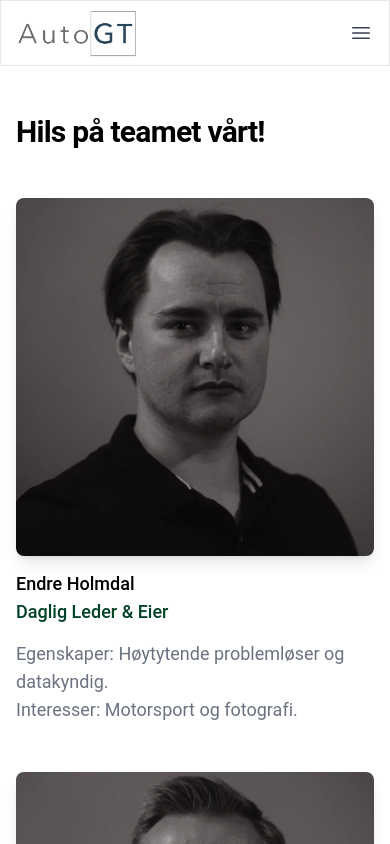
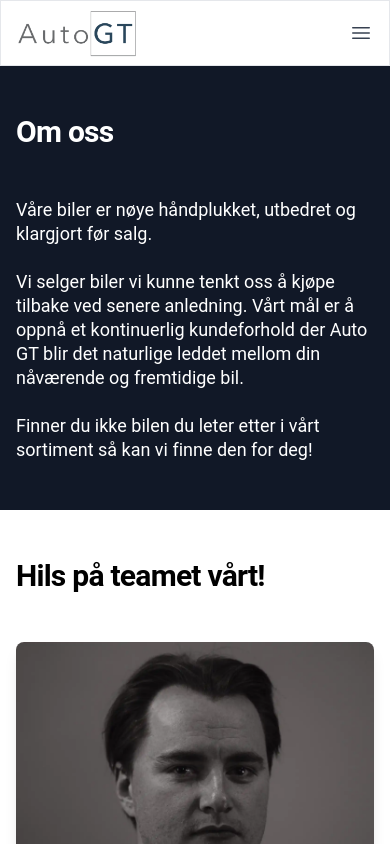
Before and after one commit to JoJe3003/AutoGT, a Next.js app: page /om-oss in a window 390 px wide. Shown: the top 844 px of the page. Built offline with nearby package versions, Linux system fonts and the light colour scheme.

Commit message:
Checkpoint after work

```diff
--- a/components/Kontakt.js
+++ b/components/Kontakt.js
@@ -132,7 +132,7 @@ export default function Example() {
 										className="h-6 w-6 flex-shrink-0 text-gray-400"
 										aria-hidden="true"
 									/>
-									<span className="ml-3">endre@autogt.no / erlend@autogt.no</span>
+									<span className="ml-3">post@autogt.no</span>
 								</dd>
 							</div>
 							<ul role="list" className="mt-6 flex items-center space-x-10">
--- a/components/Location.js
+++ b/components/Location.js
@@ -3,13 +3,13 @@ import Gmaps from './Gmaps';
 
 export default function Location() {
 	return (
-		<div className="pb-2">
+		<div className="pb-0">
 			<div className="mx-auto max-w-7xl px-4 py-12 sm:px-6 lg:px-8 lg:py-24">
-				<h2 className="text-3xl font-bold tracking-tight sm:text-4xl">Vår lokasjon</h2>
+				{/* <h2 className="text-3xl font-bold tracking-tight sm:text-4xl">Vår lokasjon</h2> */}
 				<div className="mx-auto lg:max-w-7xl lg:px-0">
 					{/* Main 3 column grid */}
-					<div className="grid grid-cols-1 items-start gap-4 py-6 lg:grid-cols-3 lg:gap-8">
-						{/* Left column */}
+					<div className="py-6">
+						{/* Left column
 						<div className="my-auto grid grid-cols-1 gap-4 lg:col-span-2">
 							<section aria-labelledby="section-1-title">
 								<h2 className="sr-only" id="section-1-title">
@@ -36,10 +36,10 @@ export default function Location() {
 									</div>
 								</div>
 							</section>
-						</div>
+						</div> */}
 
 						{/* Right column */}
-						<div className="grid grid-cols-1 gap-4 lg:-mt-20">
+						<div className="lg:-mt-20">
 							<section aria-labelledby="section-2-title">
 								<h2 className="sr-only" id="section-2-title">
 									Kart til Auto GT.
--- a/components/Navbar.js
+++ b/components/Navbar.js
@@ -18,11 +18,11 @@ const links = [
 	},
 	{
 		name: 'Vi tilbyr',
-		href: '/selg-bilen-din',
+		href: '/vi-tilbyr',
 	},
 	{
 		name: 'Kontakt oss',
-		href: '/kontakt',
+		href: '/kontakt-oss',
 	},
 ];
 
@@ -36,7 +36,7 @@ export default function Alphanav() {
 		<Disclosure as="nav" className="border bg-white">
 			<>
 				{/* HEADER */}
-				<div className="mx-auto max-w-7xl px-4 sm:px-6 lg:px-8">
+				<div className="mx-auto max-w-full px-4 sm:px-6 lg:px-8">
 					<div className="flex h-16 justify-between">
 						<div className="flex w-full justify-between">
 							<div className="flex flex-shrink-0 items-center">
--- a/pages/index.js
+++ b/pages/index.js
@@ -6,6 +6,7 @@ import Introduction from '../components/Introduction';
 import Webloader from '../components/Webloader';
 import heroimg from '/public/static/hero25.webp';
 import { NavLinks } from '../components/Navlinks';
+import { ImgSlider } from '../components/ImgSlider';
 
 export default function Home() {
 	return (
@@ -38,8 +39,8 @@ export default function Home() {
 				</div>
 			</div>
 			{/* Introduksjon */}
-			<div className="grid place-content-center">
-				<h1 className="my-24 text-6xl">Nettside under utvikling</h1>
+			<div className="flex items-center justify-center">
+				{/* <ImgSlider imageArr={[]} /> */}
 			</div>
 		</>
 	);
--- a/pages/om-oss.js
+++ b/pages/om-oss.js
@@ -4,19 +4,40 @@ import Divider from '../components/Divider';
 import Introduction2 from '../components/Introduction2';
 import Location from '../components/Location';
 
-function omoss() {
+export default function omoss() {
 	return (
 		<>
 			<Head>
 				<title>Auto GT | Om oss</title>
 			</Head>
 			<div>
+				<div className="overflow-hidden bg-gray-900 text-white">
+					<div className="mx-auto max-w-7xl px-4 py-12 sm:px-6 lg:px-8 lg:py-40">
+						<div className="space-y-12 lg:space-y-20">
+							<h2 className="text-3xl font-bold tracking-tight sm:text-4xl">
+								Om oss
+							</h2>
+							<p className="flex flex-col gap-6 text-lg leading-6">
+								<span>
+									Våre biler er nøye håndplukket, utbedret og klargjort før salg.
+								</span>
+								<span>
+									Vi selger biler vi kunne tenkt oss å kjøpe tilbake ved senere
+									anledning. Vårt mål er å oppnå et kontinuerlig kundeforhold der
+									Auto GT blir det naturlige leddet mellom din nåværende og
+									fremtidige bil.
+								</span>
+								<span>
+									Finner du ikke bilen du leter etter i vårt sortiment så kan vi
+									finne den for deg!
+								</span>
+							</p>
+						</div>
+					</div>
+				</div>
 				<Introduction2 />
-				<Divider />
 				<Location />
 			</div>
 		</>
 	);
 }
-
-export default omoss;
--- a/pages/selg-bilen-din.js
+++ b/pages/vi-tilbyr.js
@@ -2,7 +2,7 @@ import Head from 'next/head';
 import React from 'react';
 import Kontakt from '../components/Kontakt';
 
-function selgbilendin() {
+function vitilbyr() {
 	return (
 		<>
 			<Head>
@@ -180,4 +180,4 @@ function selgbilendin() {
 	);
 }
 
-export default selgbilendin;
+export default vitilbyr;
```
Also changed, not shown: components/ImgSlider.tsx (+0 -34 lines), pages/kontakt-oss.js (renamed from pages/kontakt.js).
